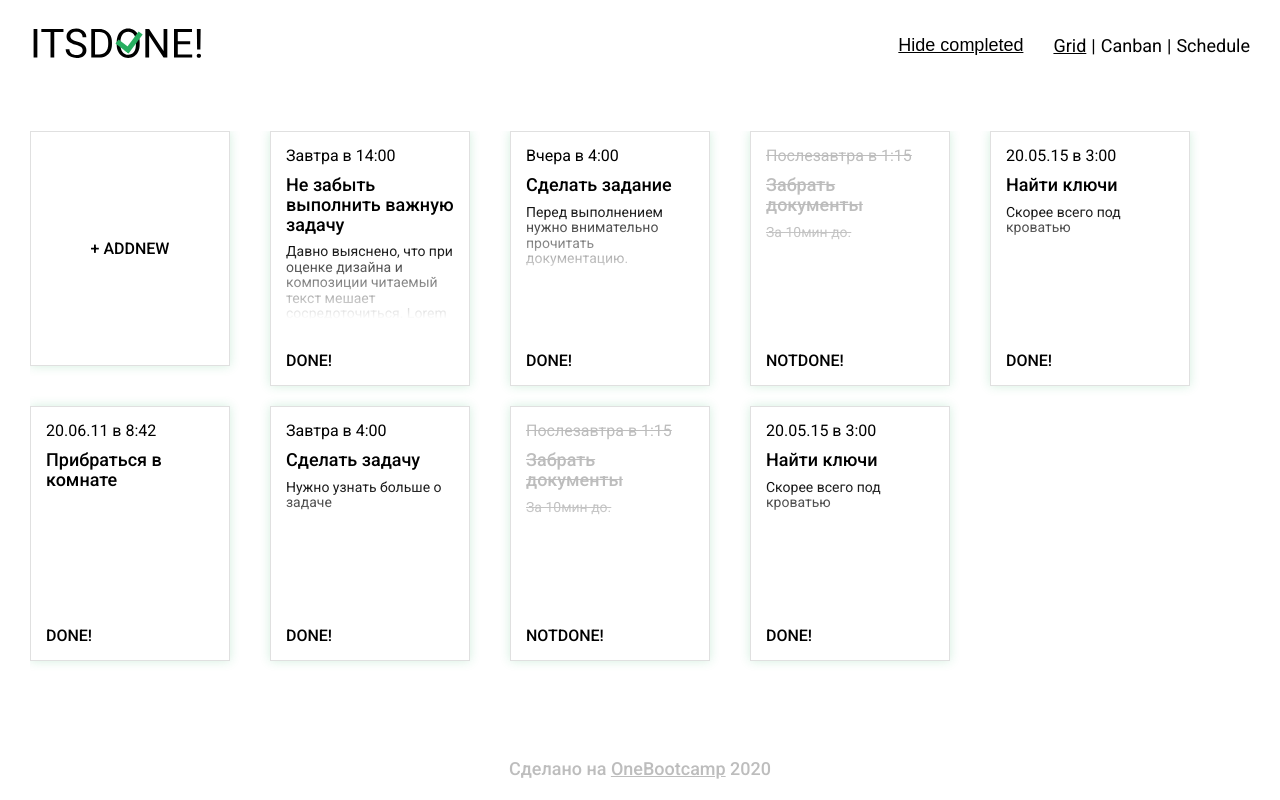
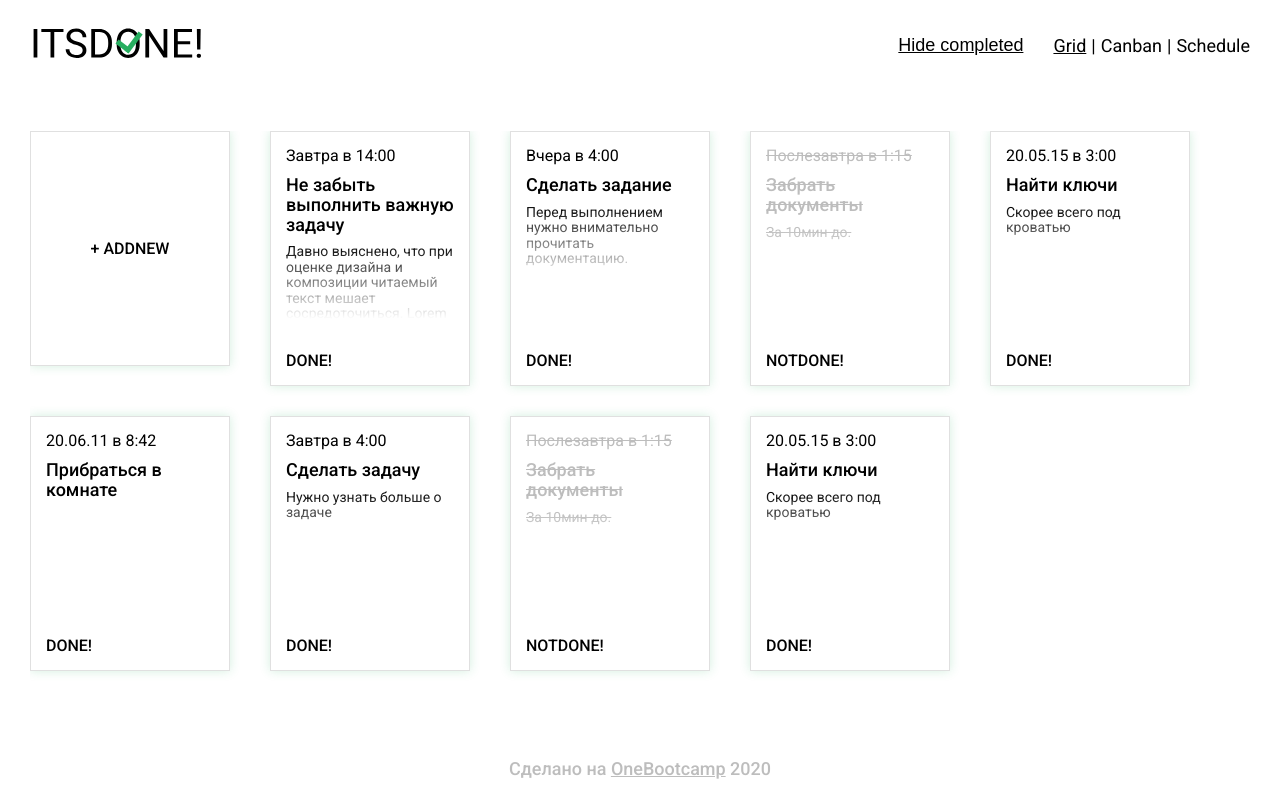
Before and after one commit to OneBootcamp-1-0/itsdone-1, a React app: page /grid in a window 1280 px wide. Built offline with nearby package versions, Linux system fonts and the light colour scheme.

Commit message:
changed card`s margin-bottom

```diff
--- a/src/components/Board/Card/Card.css
+++ b/src/components/Board/Card/Card.css
@@ -7,7 +7,7 @@
   display: flex;
   flex-direction: column;
   height: 255px;
-  margin: 0 40px 20px 0;
+  margin: 0 40px 30px 0;
   padding: 15px;
   width: 200px;
 }
```
